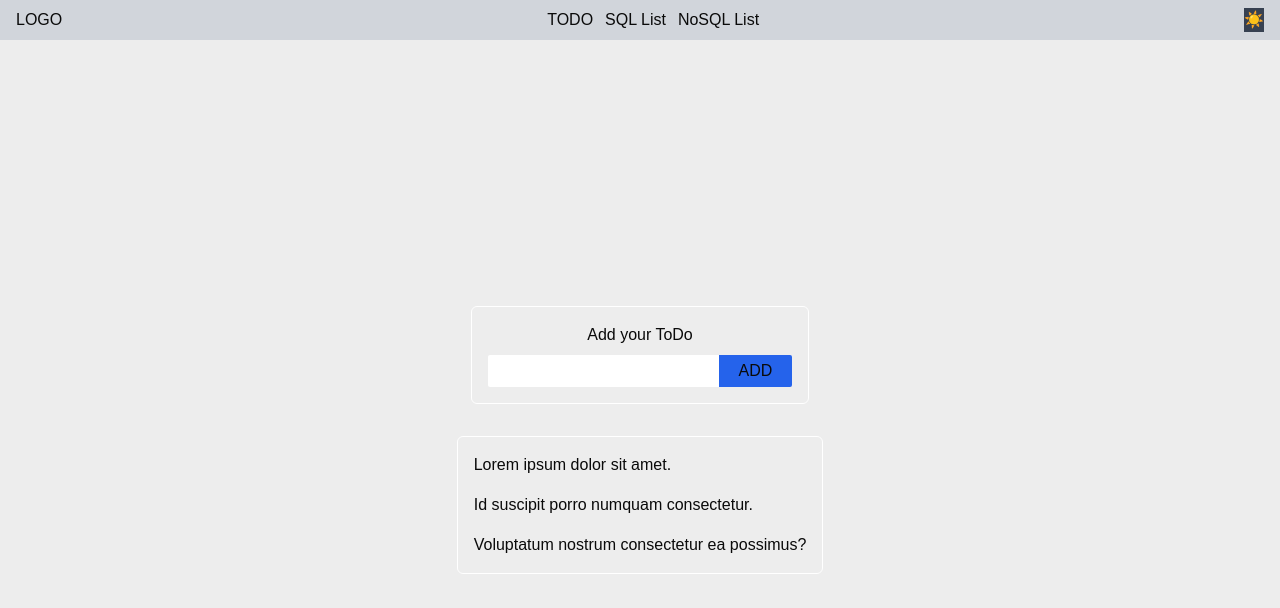
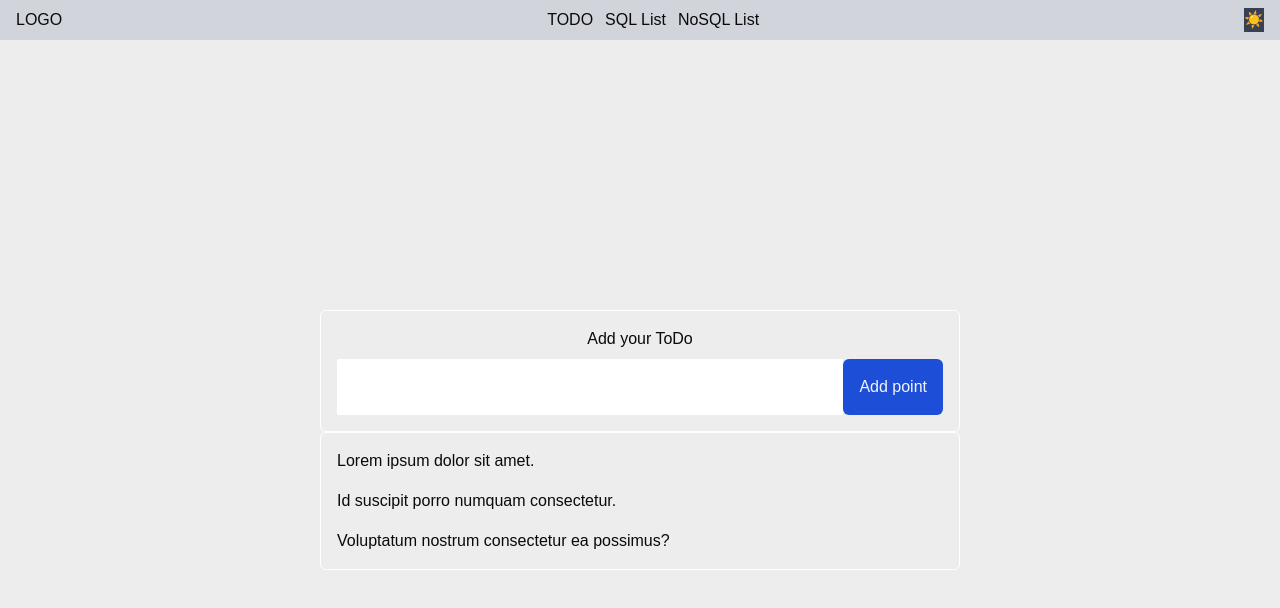
Before and after one commit to uRaczy/what-do, a Next.js app: page / in a window 1280 px wide. Shown: the top 608 px of the page. Built offline with nearby package versions, Linux system fonts and the light colour scheme.

Commit message:
Add button atom

```diff
--- a/src/app/page.tsx
+++ b/src/app/page.tsx
@@ -1,27 +1,32 @@
+//! For testing only
+"use client";
+
+import { EventButton } from "@/components/Atoms";
+
 export default function Home() {
   return (
     <main className="flex h-full flex-col items-center justify-center gap-8">
-      <div className="rounded-md border border-white p-4">
-        <div className="flex flex-col items-center gap-2 md:min-w-48 lg:min-w-32">
+      <div className="md:w-3/4 lg:w-2/3 xl:w-1/2 2xl:w-[1000px]">
+        <div className="flex w-full flex-col items-center gap-2 rounded-md border border-white p-4">
           <label htmlFor="todo" className="text-left">
             Add your ToDo
           </label>
-          <div className="flex flex-row">
+          <div className="flex w-full flex-row">
             <input
               className="w-full rounded-l-sm px-3 py-1 text-slate-800 outline-none"
               type="text"
               name="todo"
             />
-            <button className="rounded-r-sm bg-blue-600 px-5 py-1">ADD</button>
+            <EventButton title="Add point" onClick={() => console.log("hi")} />
           </div>
         </div>
-      </div>
-      <div className="rounded-md border border-white p-4">
-        <ul className="flex flex-col gap-4">
-          <li>Lorem ipsum dolor sit amet.</li>
-          <li>Id suscipit porro numquam consectetur.</li>
-          <li>Voluptatum nostrum consectetur ea possimus?</li>
-        </ul>
+        <div className="w-full rounded-md border border-white p-4">
+          <ul className="flex flex-col gap-4">
+            <li>Lorem ipsum dolor sit amet.</li>
+            <li>Id suscipit porro numquam consectetur.</li>
+            <li>Voluptatum nostrum consectetur ea possimus?</li>
+          </ul>
+        </div>
       </div>
     </main>
   );
--- /dev/null
+++ b/src/components/Atoms/EventButton/EventButton.tsx
@@ -0,0 +1,18 @@
+"use client";
+
+type Props = {
+  title: string;
+  onClick: () => void;
+  className?: string;
+};
+
+export const EventButton = ({ title, onClick, className }: Props) => {
+  return (
+    <button
+      onClick={onClick}
+      className={`whitespace-nowrap rounded-md bg-blue-700 p-4 text-gray-100 ${className}`}
+    >
+      {title}
+    </button>
+  );
+};
--- a/src/components/Atoms/index.ts
+++ b/src/components/Atoms/index.ts
@@ -1 +1,2 @@
 export { DarkModeToggle } from "./DarkModeToggle/DarkModeToggle";
+export { EventButton } from "./EventButton/EventButton";
--- a/tsconfig.json
+++ b/tsconfig.json
@@ -21,6 +21,7 @@
     "baseUrl": ".",
     "paths": {
       "@/*": ["./*"],
+      "@/components/*": ["./src/components/*"],
       "@/utils/*": ["./src/utils/*"]
     }
   },
```
Also changed, not shown: src/components/Atoms/Button/Button.tsx (deleted).
